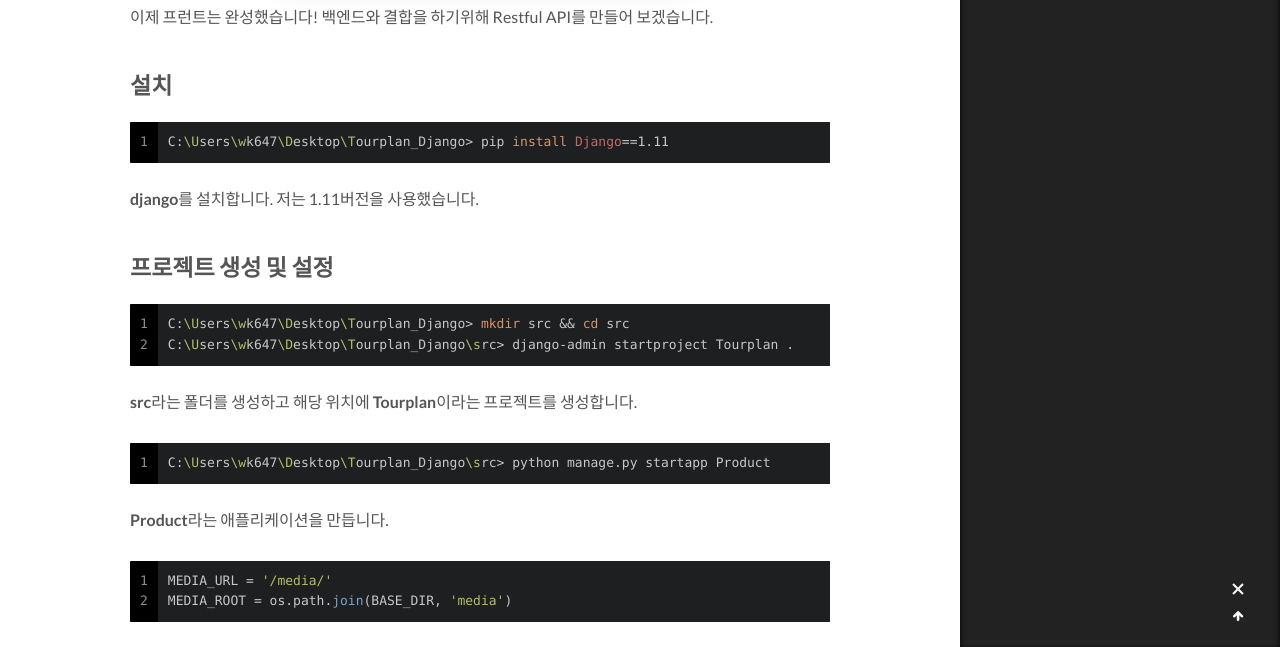
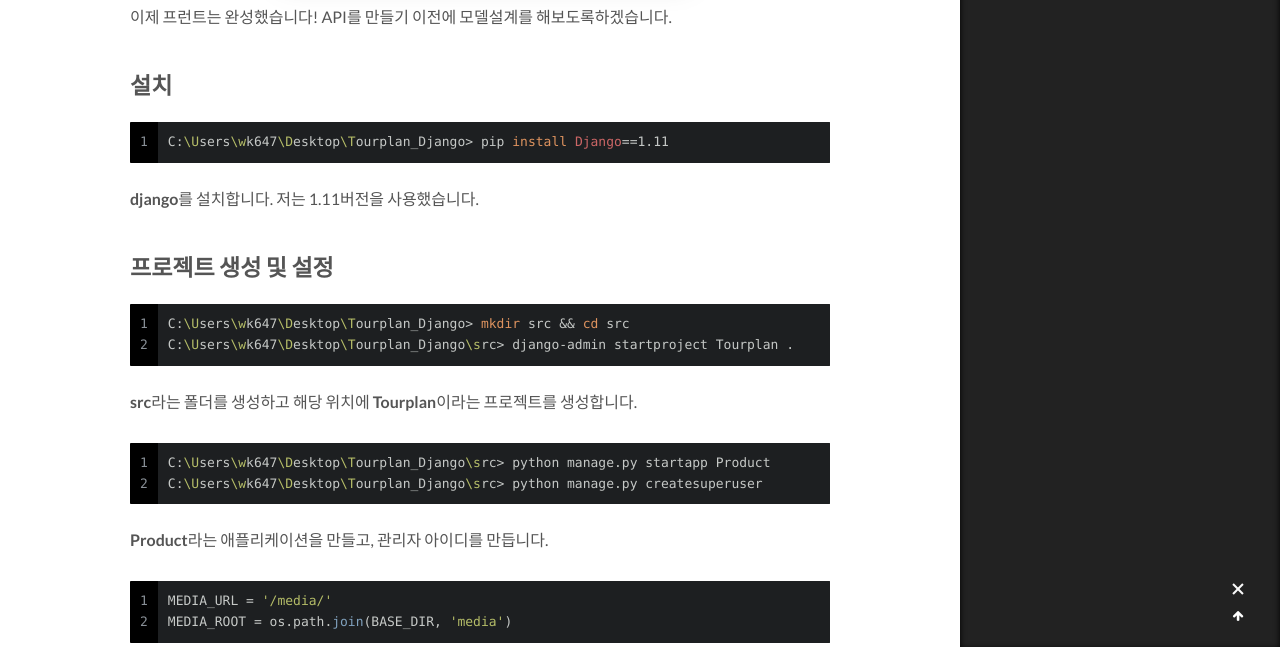
Before and after one commit to wkddnjset/wkddnjset.github.io, a Jekyll site: the page built from _posts/2018-02-12-ionic-3-앱-개발-(Django-모델설계)-[여행플랜].md, in a window 1280 px wide and 900 px high, scrolled down 950 px, cut to the strip 253-900 px from the top of the window. Built offline with Jekyll 4.4.1, drawn with Linux system fonts in a browser that asks for light colours; comment, search, counter and statistics services are not loaded; some of the changed text lies outside the part shown.

Commit message:
Update 2018-02-12-ionic-3-앱-개발-(Django-모델설계)-[여행플랜].md

```diff
--- a/_posts/2018-02-12-ionic-3-앱-개발-(Django-모델설계)-[여행플랜].md
+++ b/_posts/2018-02-12-ionic-3-앱-개발-(Django-모델설계)-[여행플랜].md
@@ -20,7 +20,7 @@ tags: django app develop backend api
 
 ![result-01](https://raw.githubusercontent.com/wkddnjset/wkddnjset.github.io/master/_posts/images/2018-02-11/result_01.gif)
 
-이제 프런트는 완성했습니다! 백엔드와 결합을 하기위해 Restful API를 만들어 보겠습니다.
+이제 프런트는 완성했습니다! API를 만들기 이전에 모델설계를 해보도록하겠습니다.
 
 ## 설치
 
@@ -41,9 +41,10 @@ C:\Users\wk647\Desktop\Tourplan_Django\src> django-admin startproject Tourplan .
 
 {% highlight bash linenos %}
 C:\Users\wk647\Desktop\Tourplan_Django\src> python manage.py startapp Product
+C:\Users\wk647\Desktop\Tourplan_Django\src> python manage.py createsuperuser
 {% endhighlight %}
 
-**Product**라는 애플리케이션을 만듭니다.
+**Product**라는 애플리케이션을 만들고, 관리자 아이디를 만듭니다.
 
 {% highlight python linenos %}
 MEDIA_URL = '/media/'
@@ -84,9 +85,9 @@ C:\Users\wk647\Desktop\Tourplan_Django\src> python manage.py makemigrations
 C:\Users\wk647\Desktop\Tourplan_Django\src> python manage.py migrate
 {% endhighlight %}
 
-**라이브러리** 설치 후 위 명령을 실행시켜 **DB**를 생성합니다.
+**라이브러리** 설치 후 마이그레이션 명령을 실행시켜 **DB**를 생성합니다.
 
->**ImageField**를 migrate하기 위해서는 Python 이미지 라이브러리인 **Pillow**를 설치해야 합니다.
+>**ImageField**를 마이그레이션하기 위해서는 Python 이미지 라이브러리인 **Pillow**를 설치해야 합니다.
 
 ### Product/admin.py
 
@@ -109,11 +110,9 @@ C:\Users\wk647\Desktop\Tourplan_Django\src> python manage.py runserver
 
 ![admin-page-01](https://raw.githubusercontent.com/wkddnjset/wkddnjset.github.io/master/_posts/images/2018-02-12/admin_page_01.png)
 
-**관지라 페이지**에 로그인하게 되면, **Product lists**를 통해 아래 그림과 같이 **이미지 파일**을 추가할 수 있는 페이지를 볼 수 있습니다.
+**관리자 페이지**에 로그인하게 되면, **Product lists**를 통해 아래 그림과 같이 **이미지 파일**을 추가할 수 있는 페이지를 볼 수 있습니다.
 
 ![admin-page-02](https://raw.githubusercontent.com/wkddnjset/wkddnjset.github.io/master/_posts/images/2018-02-12/admin_page_02.png)
-
-**관리자 페이지**에서 위와 같이 이미지를 추가할 수 있습니다.
 
 ### Tourplan/urls.py
 
```
